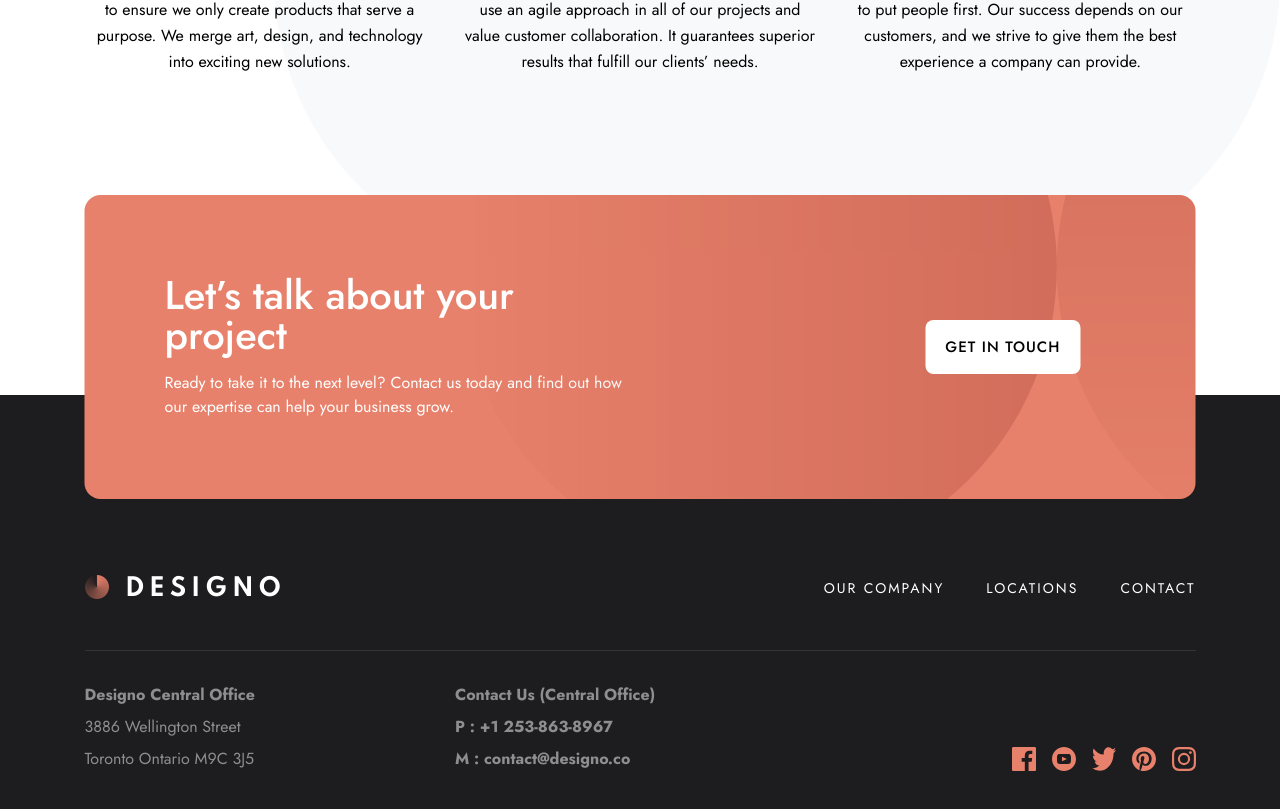
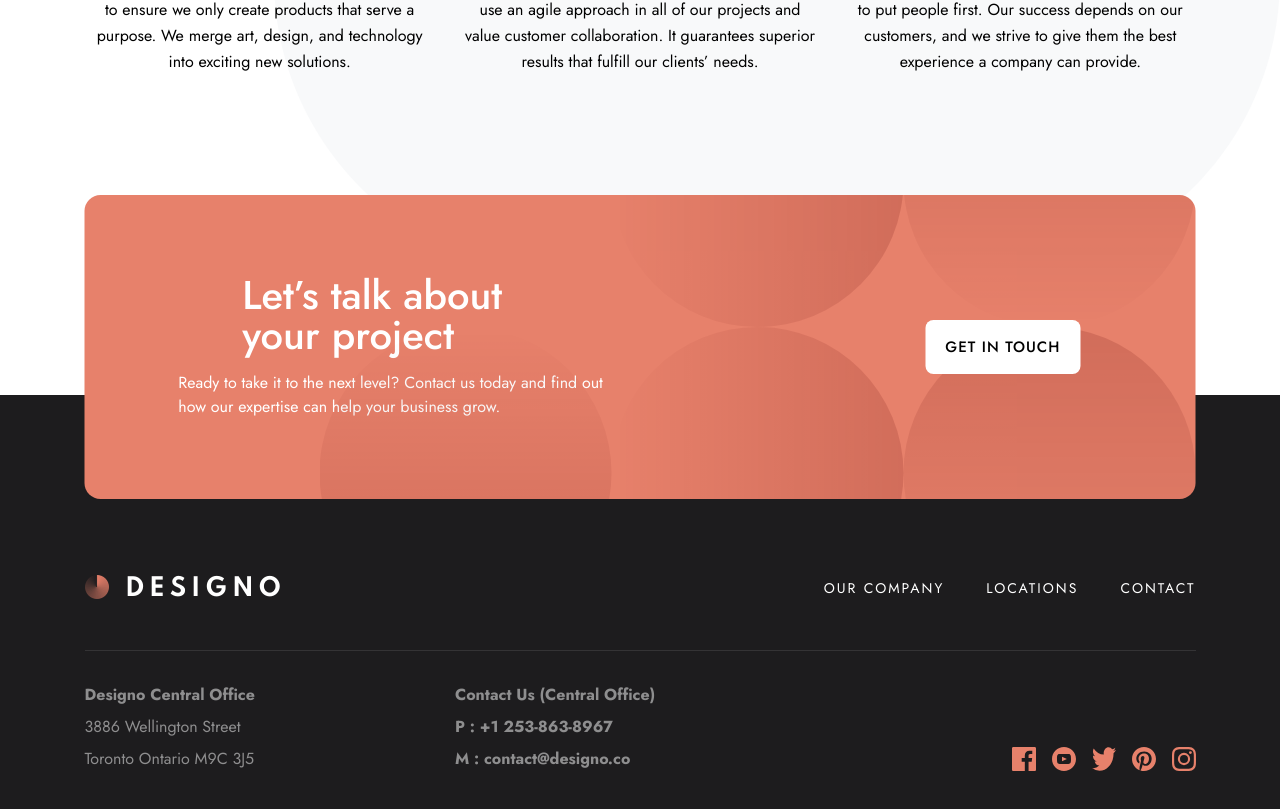
Before and after one commit to BenjaminBatres/Designo, a Next.js app: page / in a window 1280 px wide. Shown: the part 2036-2845 px from the top of the page. Built offline with nearby package versions, Linux system fonts and the light colour scheme.

Commit message:
fix: changed scale on mobile screens and changed text position

```diff
--- a/app/components/Sections/CTASection.tsx
+++ b/app/components/Sections/CTASection.tsx
@@ -9,13 +9,13 @@ export default function CTASection() {
         <Image
           src={PatternCTA}
           alt=""
-          className="absolute scale-205 top-20 right-0 "
+          className="absolute scale-205 sm:scale-150 lg:scale-100 sm:top-0 lg:-top-40 right-0"
         />
         <div className="lg:w-1/2 space-y-4">
-          <h2 className="text-[40px]/10 text-white font-medium text-center lg:text-left">
+          <h2 className="text-[40px]/10 text-white font-medium text-center lg:text-left max-w-xs mx-auto">
             Let’s talk about your project
           </h2>
-          <p className="text-white text-center lg:text-left">
+          <p className="text-white text-center lg:text-left max-w-md mx-auto">
             Ready to take it to the next level? Contact us today and find out
             how our expertise can help your business grow.
           </p>
```
